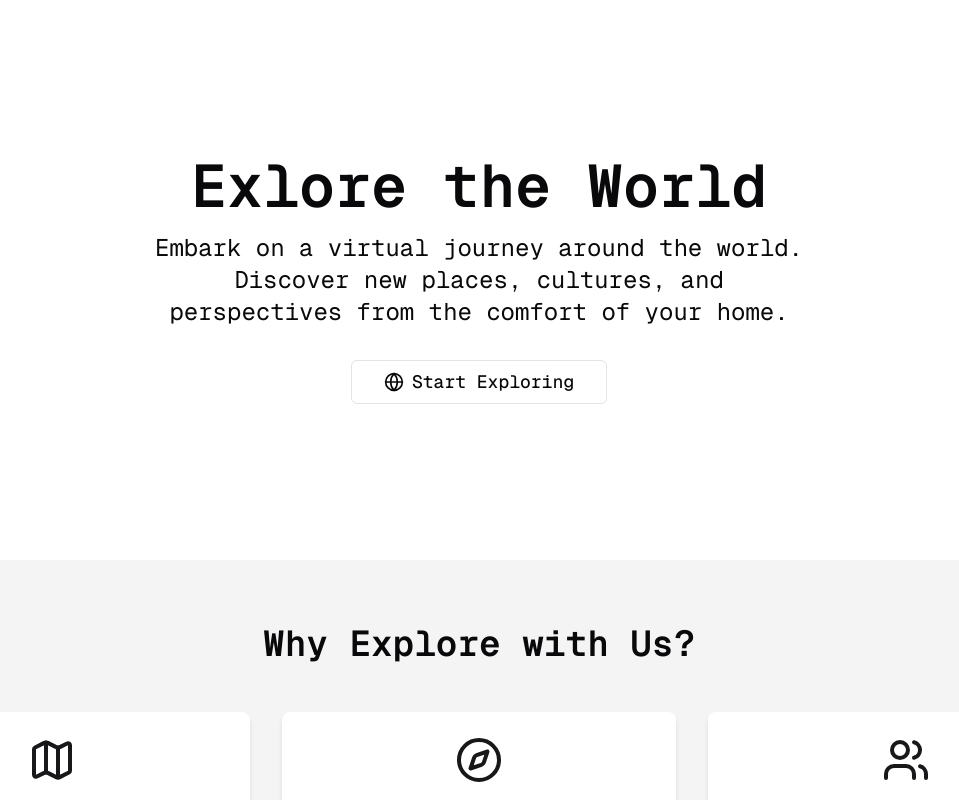
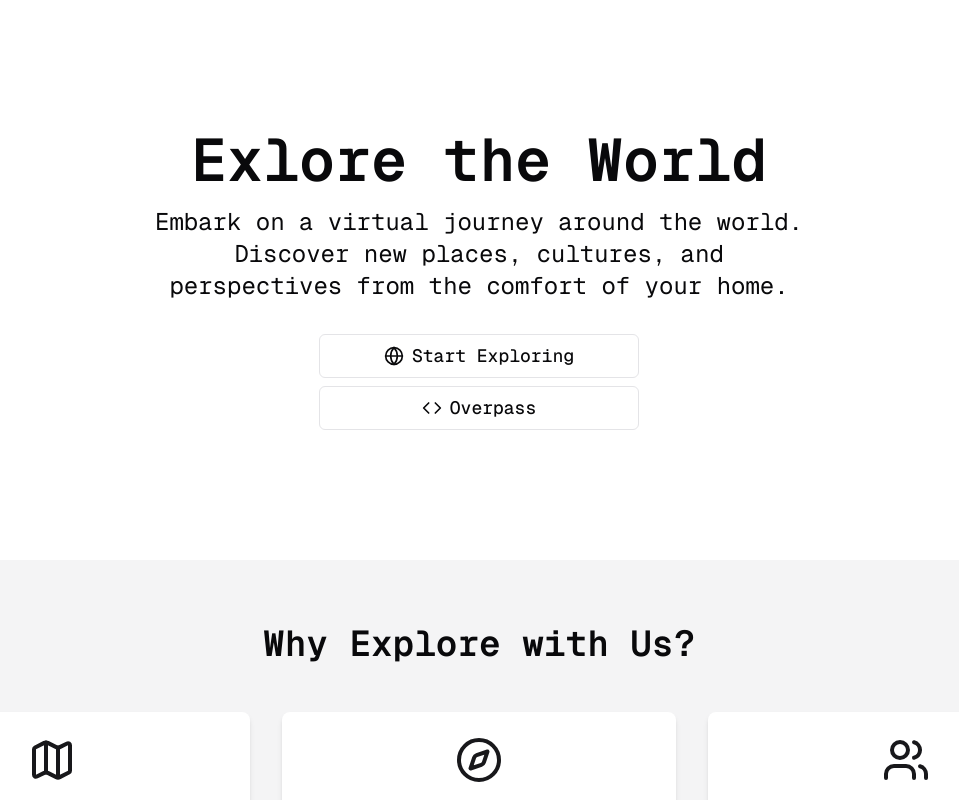
Before and after one commit to ak0411/worldxplorer, a Next.js app: page / in a window 1280 px wide. Shown: the top 800 px of the page, without its empty margins (161-1120 px from the left). Built offline with nearby package versions, Linux system fonts and the light colour scheme.

Commit message:
added overpass button link

```diff
--- a/src/app/page.tsx
+++ b/src/app/page.tsx
@@ -2,7 +2,7 @@
 
 import Link from 'next/link';
 import { Button } from '@/components/ui/button';
-import { Globe, Map, Compass, Users, Camera } from 'lucide-react';
+import { Globe, Map, Compass, Users, Camera, Code } from 'lucide-react';
 import FeatureCard from '@/components/FeatureCard';
 import TestimonialCard from '@/components/TestimonialCard';
 
@@ -17,11 +17,18 @@ export default function Home() {
             Embark on a virtual journey around the world. Discover new places,
             cultures, and perspectives from the comfort of your home.
           </p>
-          <Link href="/explore">
-            <Button size="lg" className="text-lg" variant="outline">
-              <Globe className="mr-2 h-5 w-5" /> Start Exploring
-            </Button>
-          </Link>
+          <div className="mx-auto flex max-w-xs flex-col gap-2">
+            <Link href="/explore">
+              <Button size="lg" className="w-full text-lg" variant="outline">
+                <Globe className="mr-2 h-5 w-5" /> Start Exploring
+              </Button>
+            </Link>
+            <Link href="/overpass">
+              <Button size="lg" className="w-full text-lg" variant="outline">
+                <Code className="mr-2 h-5 w-5" /> Overpass
+              </Button>
+            </Link>
+          </div>
         </div>
       </section>
 
```
